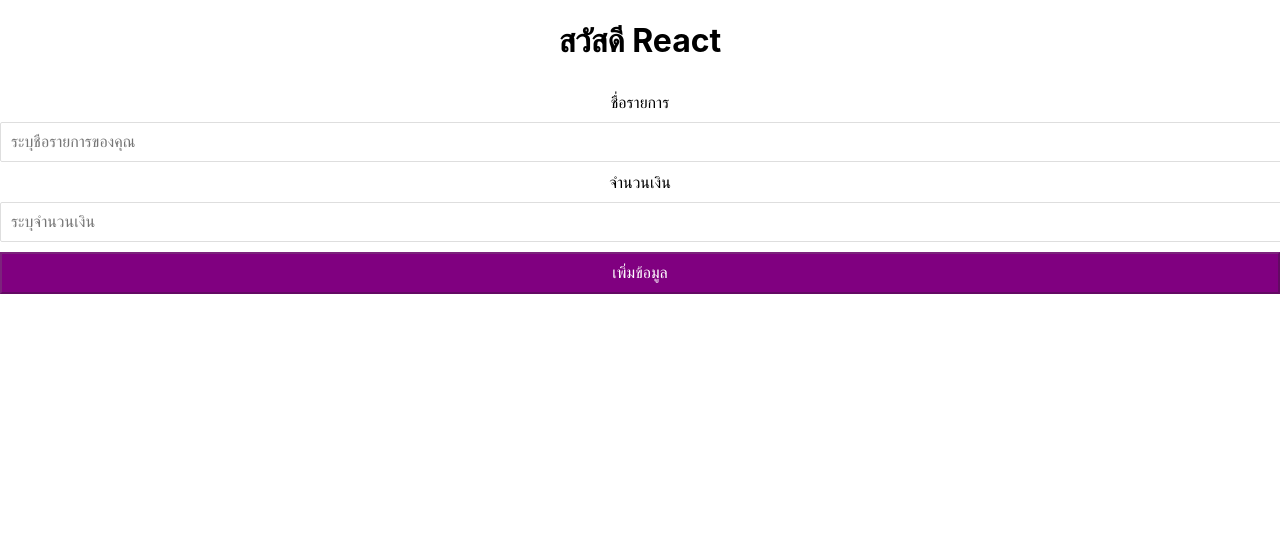
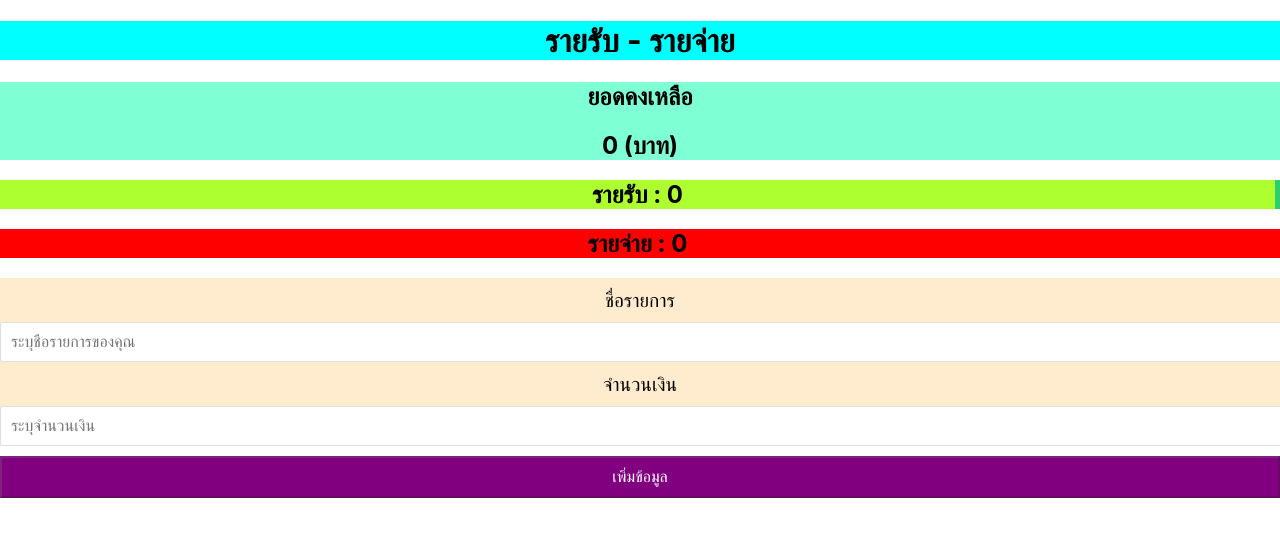
Before and after one commit to Chococrown/learning001, a React (Create React App) app: page / in a window 1280 px wide. Shown: the top 536 px of the page. Built offline with nearby package versions, Linux system fonts and the light colour scheme.

Commit message:
แก้ไข css

```diff
--- a/src/App.css
+++ b/src/App.css
@@ -1,5 +1,9 @@
 .App {
   text-align: center;
+}
+
+.header{
+  background-color: aqua;
 }
 
 .App-logo {
--- a/src/App.js
+++ b/src/App.js
@@ -1,7 +1,10 @@
+import { element } from 'prop-types';
 import './App.css';
 
 import FormComponent from './components/formComponent';
 import Transaction from './components/transaction';
+import ReportComponent from './components/reportComponent';
+import DataContext from './components/dataContext';
 
 import { useState,useEffect } from 'react';
 
@@ -20,15 +23,35 @@
 
   useEffect(() =>{
     const amounts = items.map(items=>items.amount)
-  },[items])
+    const income = amounts.filter(element=>element>0).reduce((total,element)=>total+=element,0)
+    const expense = (amounts.filter(element=>element<0).reduce((total,element)=>total+=element,0))*-1
+
+    console.log("รายได้ = ",income)
+    console.log("รายจ่าย = ",expense)
+
+    setReportIncome(income)
+    setReportExpense(expense)
+  },[items,reportIncome,reportExpense])
 
   return (
-    <div className="App">
-      <h1>สวัสดี React</h1>
-      <FormComponent onAddItem = {onAddNewItem} />
-      <Transaction items = {items} />
+      <DataContext.Provider value={
+        {
+          income: reportIncome,
+          expense: reportExpense
+        }
+      }>
 
-    </div>
+        <div className="App">
+
+          <h1 className='header'>รายรับ - รายจ่าย</h1>
+          <ReportComponent />
+          <FormComponent onAddItem = {onAddNewItem} />
+          <Transaction items = {items} />
+
+        </div>
+
+      </DataContext.Provider>
+
   );
 }
 
--- /dev/null
+++ b/src/components/dataContext.js
@@ -0,0 +1,5 @@
+import { createContext } from "react";
+
+const DataContext = createContext()
+
+export default DataContext
--- /dev/null
+++ b/src/components/reportComponent.js
@@ -0,0 +1,26 @@
+import { useContext, useState } from "react";
+
+import DataContext from "../components/dataContext"
+
+import '../styles/reportComponent.css'
+
+const ReportComponent=()=>{
+    const { income,expense } = useContext(DataContext)
+
+    return (
+        <div>
+            <div className="balance">
+                <h2>ยอดคงเหลือ</h2>
+                <h2>{income - expense} (บาท)</h2>
+            </div>
+
+
+            <h2 className="income">รายรับ : {income}</h2>
+            <h2 className="expense">รายจ่าย : {expense}</h2>
+
+
+        </div>
+    )
+}
+
+export default ReportComponent
--- a/src/components/transaction.js
+++ b/src/components/transaction.js
@@ -1,4 +1,5 @@
 import Item from "./item";
+import DataContext from "./dataContext";
 
 import '../styles/transaction.css'
 
@@ -7,11 +8,13 @@
     const {items} = props
 
     return (
-        <ul className="item-list">
-            {items.map((element) =>{
-                return <Item {...element} key={element.id} />
-            })}
-        </ul>
+        <div>
+            <ul className="item-list">
+                {items.map((element) =>{
+                    return <Item {...element} key={element.id} />
+                })}
+            </ul>
+        </div>
     )
 }
 
--- a/src/styles/formComponent.css
+++ b/src/styles/formComponent.css
@@ -2,6 +2,7 @@
     display: inline-block;
     margin: 10px 0;
 }
+
 input{
     border: 1px solid #dedede;
     border-radius: 2px;
@@ -13,6 +14,7 @@
 input:focus{
     outline: none;
 }
+
 .btn{
     background-color: purple;
     color: #fff;
@@ -23,3 +25,12 @@
     font-size: 16px;
     width: 100%;
 }
+
+.form-control{
+    background-color: blanchedalmond;
+}
+
+label{
+    font-size: larger;
+    font-weight: 400;
+}
--- /dev/null
+++ b/src/styles/reportComponent.css
@@ -0,0 +1,10 @@
+.balance{
+    background-color: aquamarine;
+}
+.expense{
+    background-color: red;
+}
+
+.income{
+    background-color: greenyellow;
+}
```
